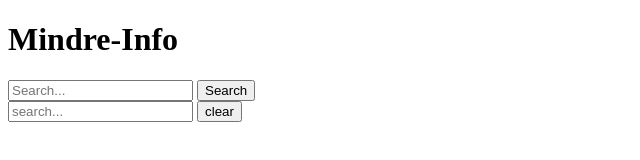
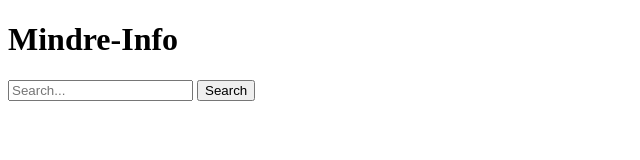
Before and after one commit to bazzman123/bazzman, a plain HTML site: page index.html in a window 1280 px wide. Shown: the whole page, without its empty margins (0-640 px from the left). Drawn offline with Linux system fonts and the light colour scheme.

Commit message:
Update index.html

```diff
--- a/index.html
+++ b/index.html
@@ -11,17 +11,5 @@
       <input type="search" id="query" name="q" placeholder="Search...">
       <button onclick="makeLink()">Search</button>
     </form>
-    <div class="form-container">
-              <form class="form">
-                  <input id="search" type="text" class="input" placeholder="search..."/>
-                  <button id="clear" class="clear-results">clear</button>
-              </form>
-
-    </div>
-    <div class="results-container>
-       <ul class="results-list" id="list">
-
-       </ul>
-    </div>
   </body>
 </html>
```
